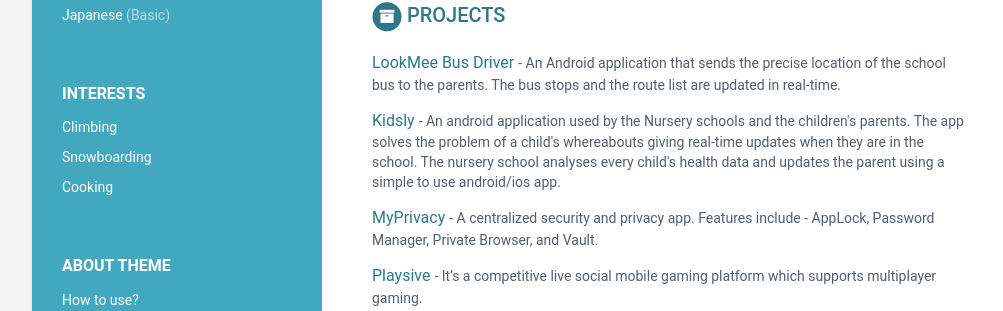
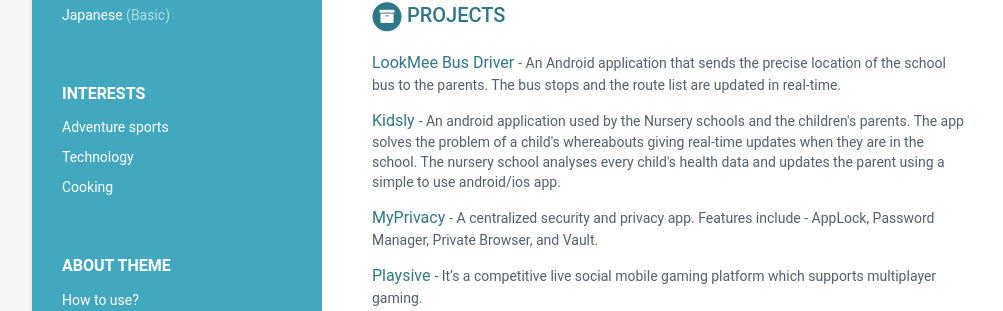
Before and after one commit to shubham08gupta/shubham08gupta.github.io, a Jekyll site: the page built from index.html, in a window 1280 px wide. Shown: the part 1139-1450 px from the top of the page, without its empty margins (108-1111 px from the left). Built offline with Jekyll 4.4.1, drawn with Linux system fonts in a browser that asks for light colours.

Commit message:
update interests section

```diff
--- a/_data/data.yml
+++ b/_data/data.yml
@@ -37,10 +37,10 @@
         level: Basic
 
     interests:
-      - item: Climbing
+      - item: Adventure sports
         link:
 
-      - item: Snowboarding
+      - item: Technology
         link:
 
       - item: Cooking
```
